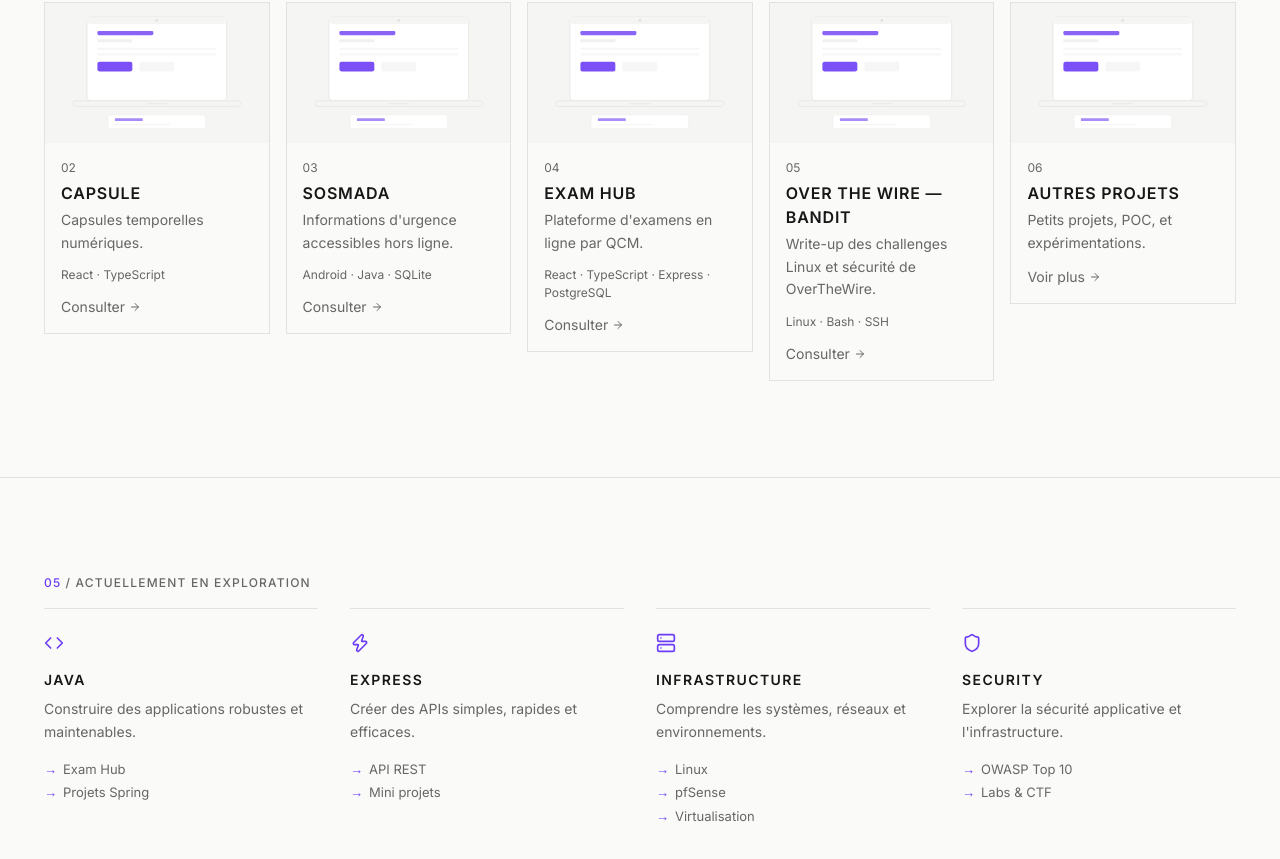
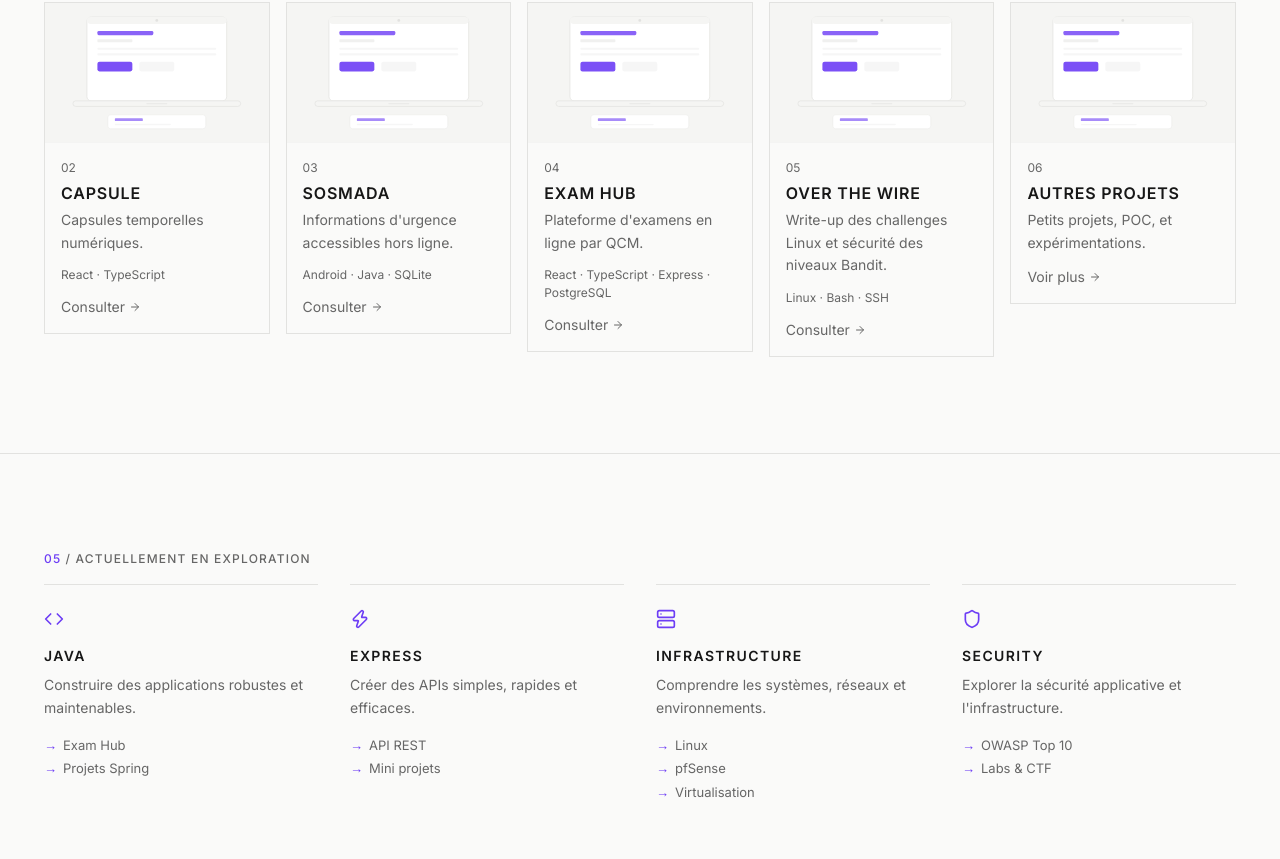
Before and after one commit to ItokianaRAKT/portfolio, a React (Vite) app: page / in a window 1280 px wide. Shown: the part 2321-3180 px from the top of the page. Built offline with nearby package versions, Linux system fonts and the light colour scheme.

Commit message:
fix: update OVER THE WIRE title and description

```diff
--- a/src/data/projects.ts
+++ b/src/data/projects.ts
@@ -32,8 +32,8 @@ export const projects: Project[] = [
   {
     id: 'over-the-wire',
     number: '05',
-    title: 'OVER THE WIRE — BANDIT',
-    description: 'Write-up des challenges Linux et sécurité de OverTheWire.',
+    title: 'OVER THE WIRE',
+    description: 'Write-up des challenges Linux et sécurité des niveaux Bandit.',
     stack: ['Linux', 'Bash', 'SSH'],
   },
   {
```
